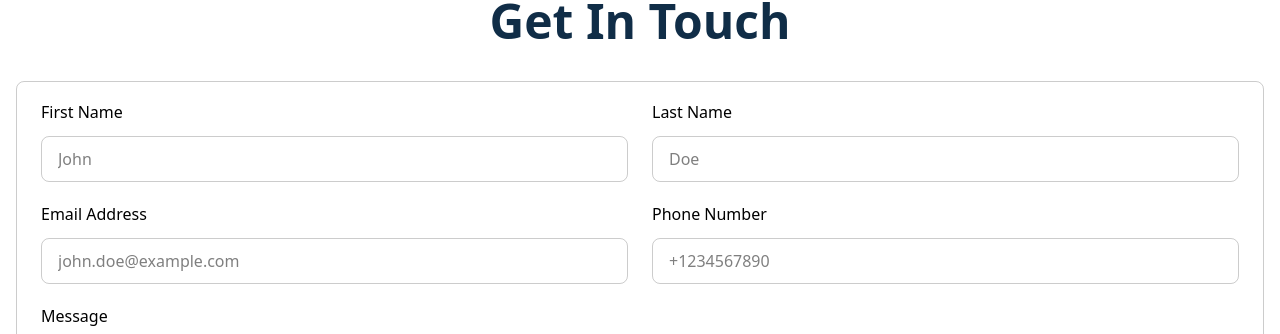
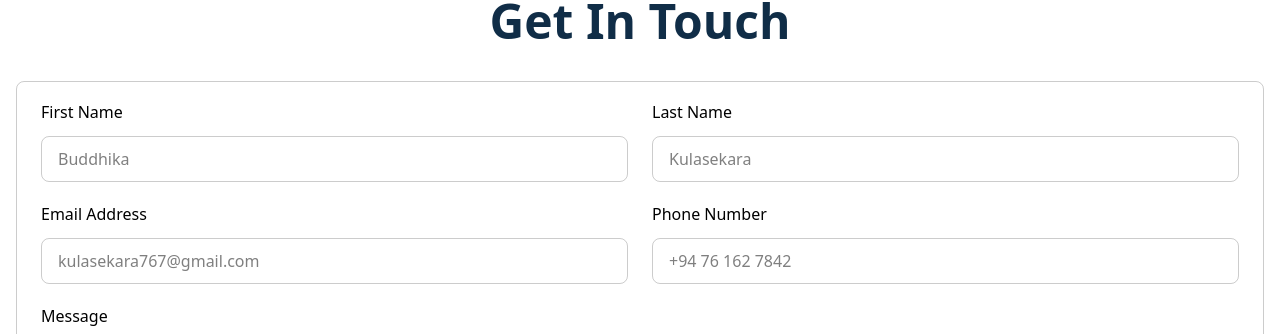
Before and after one commit to BuddhikaKulasekara/buddhika_portfolio, a Next.js app: page / in a window 1280 px wide. Shown: the part 3808-4142 px from the top of the page. Built offline with nearby package versions, Linux system fonts and the light colour scheme.

Commit message:
feat: form re-touch

```diff
--- a/src/app/components/ContactForm/index.tsx
+++ b/src/app/components/ContactForm/index.tsx
@@ -89,7 +89,7 @@ const ContactForm = () => {
                     name='firstname'
                     value={formData.firstname}
                     onChange={handleChange}
-                    placeholder='John'
+                    placeholder='Buddhika'
                     className='w-full text-base px-4 rounded-lg border-black/20 dark:border-white/20 py-2.5 border-solid border transition-all duration-500 focus:border-primary dark:focus:border-primary focus:outline-0'
                   />
                 </div>
@@ -105,7 +105,7 @@ const ContactForm = () => {
                     name='lastname'
                     value={formData.lastname}
                     onChange={handleChange}
-                    placeholder='Doe'
+                    placeholder='Kulasekara'
                     className='w-full text-base px-4 rounded-lg border-black/20 dark:border-white/20 py-2.5 border-solid border transition-all duration-500 focus:border-primary dark:focus:border-primary focus:outline-0'
                   />
                 </div>
@@ -123,7 +123,7 @@ const ContactForm = () => {
                     name='email'
                     value={formData.email}
                     onChange={handleChange}
-                    placeholder='john.doe@example.com'
+                    placeholder='kulasekara767@gmail.com'
                     className='w-full text-base px-4 rounded-lg border-black/20 dark:border-white/20 py-2.5 border-solid border transition-all duration-500 focus:border-primary dark:focus:border-primary focus:outline-0'
                   />
                 </div>
@@ -137,7 +137,7 @@ const ContactForm = () => {
                     id='Phnumber'
                     type='tel'
                     name='phnumber'
-                    placeholder='+1234567890'
+                    placeholder='+94 76 162 7842'
                     value={formData.phnumber}
                     onChange={handleChange}
                     className='w-full text-base px-4 py-2.5 rounded-lg border-black/20 dark:border-white/20 border-solid border transition-all duration-500 focus:border-primary dark:focus:border-primary focus:outline-0'
@@ -161,10 +161,9 @@ const ContactForm = () => {
                   type='submit'
                   disabled={!isFormValid || loader}
                   className={`border leading-none px-6 text-lg font-medium py-4 rounded-lg
-                    ${
-                      !isFormValid || loader
-                        ? 'bg-gray-300 text-gray-500 cursor-not-allowed'
-                        : 'bg-primary border-primary text-white hover:bg-transparent hover:text-primary cursor-pointer'
+                    ${!isFormValid || loader
+                      ? 'bg-gray-300 text-gray-500 cursor-not-allowed'
+                      : 'bg-primary border-primary text-white hover:bg-transparent hover:text-primary cursor-pointer'
                     }`}>
                   Submit
                 </button>
```
